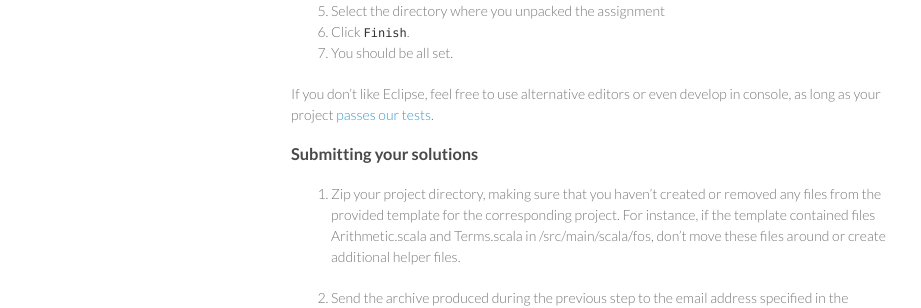
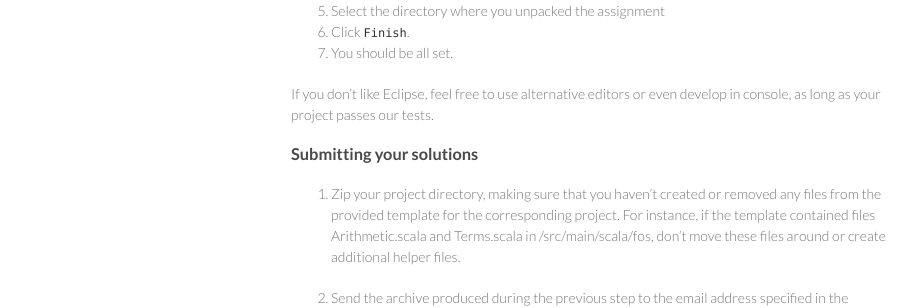
Before and after one commit to christophetd/fos2015.github.io, a Jekyll site: the page built from assignments.md, in a window 1280 px wide and 1340 px high. Shown: the part 529-837 px from the top of the window, without its empty margins (179-1100 px from the left). Built offline with Jekyll 4.4.1, drawn with Linux system fonts in a browser that asks for light colours; part of the change alters nothing that is shown.

Commit message:
generated at 2015-09-16 08:29:04.824987

```diff
--- a/assignments.md
+++ b/assignments.md
@@ -25,7 +25,7 @@ All development during the course will be done in Scala. To get up and running w
 1. Click `Finish`.
 1. You should be all set.
 
-If you don't like Eclipse, feel free to use alternative editors or even develop in console, as long as your project [passes our tests](/handing-in.html).
+If you don't like Eclipse, feel free to use alternative editors or even develop in console, as long as your project passes our tests.
 
 ### Submitting your solutions
 
```
Also changed, not shown: 4 other files.
